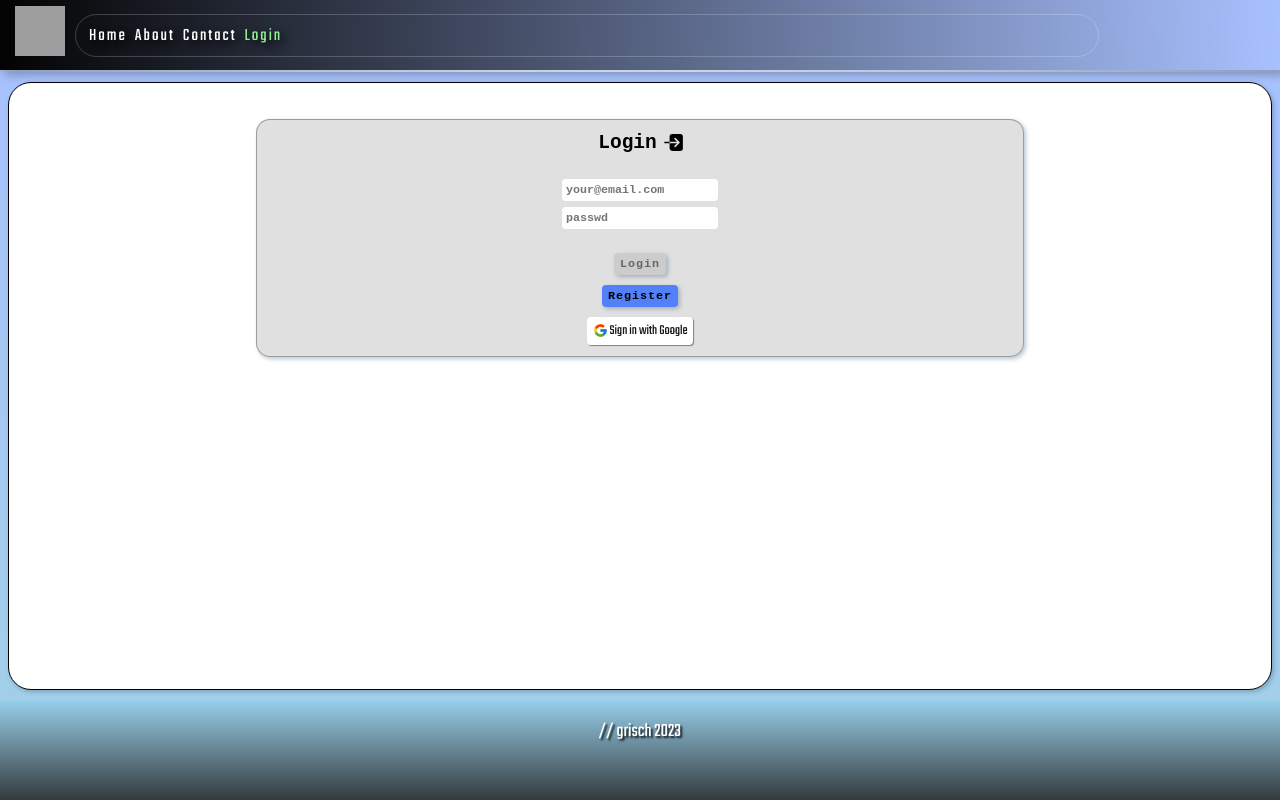
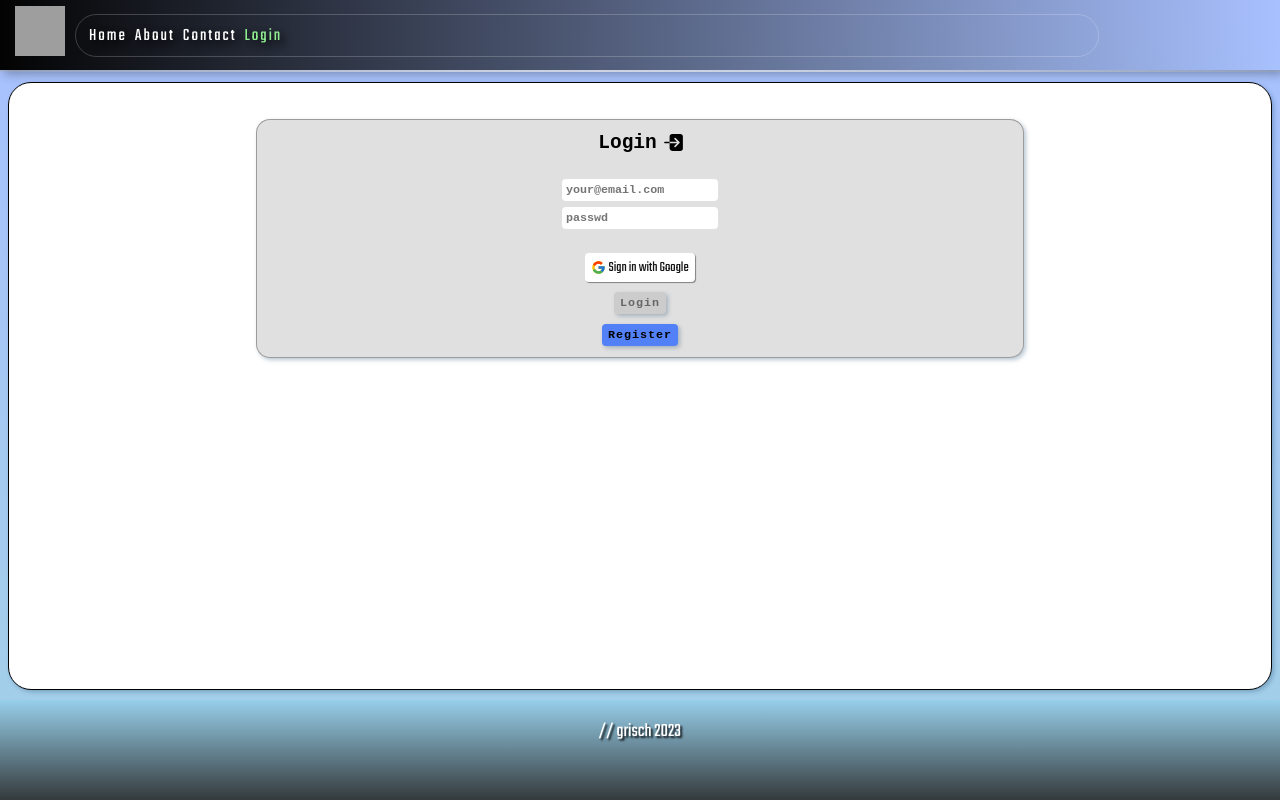
Before and after one commit to Anthcode/react-router, a React (Create React App) app: page /login in a window 1280 px wide. Built offline with nearby package versions, Linux system fonts and the light colour scheme; no server answers; grey boxes are pictures that could not be loaded.

Commit message:
add_google_auth_from fireabse

```diff
--- a/src/auth/AuthContext.js
+++ b/src/auth/AuthContext.js
@@ -5,9 +5,12 @@ import {
   signOut,
   onAuthStateChanged,
   createUserWithEmailAndPassword,
+  GoogleAuthProvider,
+  signInWithPopup
 } from 'firebase/auth';
 import { db } from "../firebase/firebase"
 import { ref, set, get, child } from "firebase/database";
+
 
 
 const AuthContext = createContext();
@@ -20,6 +23,13 @@ export function AuthProvider({ children }) {
   const [currentUser, setCurrentUser] = useState(null);
   const [loading, setLoading] = useState(true);
   const [userData, setuserData] = useState({});
+
+
+  function signGoogle(){
+    const provider = new GoogleAuthProvider();
+    return signInWithPopup(auth, provider)
+  /* */
+  }
 
 
   function signup(email, password) {
@@ -118,6 +128,7 @@ export function AuthProvider({ children }) {
     resetPassword,
     updateEmail,
     updatePassword,
+    signGoogle
   };
 
   return <AuthContext.Provider value={value}>{children}</AuthContext.Provider>;
--- a/src/components/Login.js
+++ b/src/components/Login.js
@@ -5,12 +5,30 @@ import { IoLogIn } from  "react-icons/io5";
 import { FcGoogle } from  "react-icons/fc"
 
 export default function Login() {
-  const { login, currentUser, logout, signup, userData } = useAuth();
+  const { login, currentUser, logout, signup, signGoogle } = useAuth();
   const navigate = useNavigate();
   const [email, setEmail] = useState('');
   const [password, setPassword] = useState('');
   const [isLoging, setIsLoging] = useState(false);
   const [error, setError] = useState('');
+
+
+  async function handleGoogle(e) {
+    e.preventDefault();
+    try {
+      setError('');
+      setIsLoging(true);
+      await signGoogle();
+      navigate('/user');
+    } catch (error) {
+      setError(error.code);
+    }
+    setIsLoging(false);
+    setEmail('');
+    setPassword('');
+  }
+
+
 
   async function handleRegister(e) {
     e.preventDefault();
@@ -66,6 +84,11 @@ export default function Login() {
               onChange={(e) => setPassword(e.target.value)}
             />
           </div>
+          <button className="btn-google" onClick={handleGoogle}>
+            <div className="login-header">
+              <FcGoogle size={15} />&nbsp;Sign in with Google
+            </div>
+          </button>
           <button
             className="btn-login"
             onClick={handleSubmit}
@@ -76,11 +99,7 @@ export default function Login() {
           <button className="btn-register" onClick={handleRegister}>
             Register
           </button>
-          <button className="btn-google" >
-            <div className="login-header">
-              <FcGoogle size={15} />&nbsp;Sign in with Google
-            </div>
-          </button>
+
         </form>
 
     </div>
--- a/src/style.css
+++ b/src/style.css
@@ -194,7 +194,7 @@ button {
   box-shadow: 1px 1px 1px grey;
   cursor: pointer;
   font-family: 'Roboto', sans-serif;
-  font-size: 14px;
+  font-size: 0.9em;
 
 }
 
```
